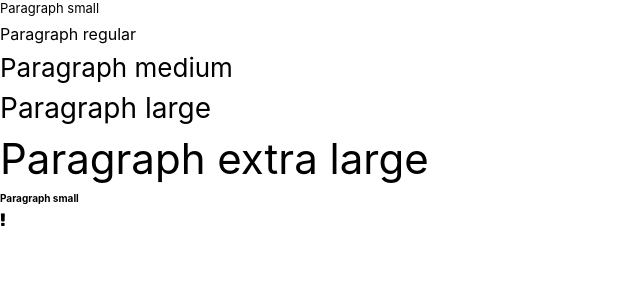
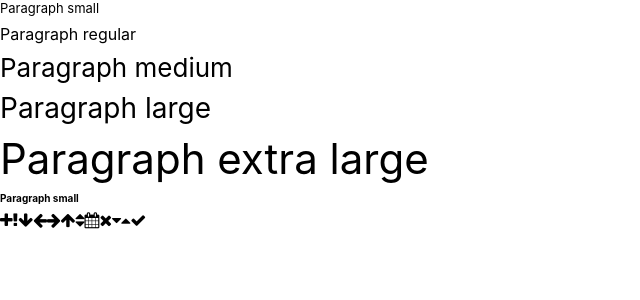
Before and after one commit to happystacklabs/kit, a React (Create React App) app: page / in a window 1280 px wide. Shown: the top 300 px of the page, without its empty margins (0-640 px from the left). Built offline with nearby package versions, Linux system fonts and the light colour scheme.

Commit message:
added more icons

```diff
--- a/src/App.js
+++ b/src/App.js
@@ -13,8 +13,24 @@ class App extends Component {
         <Text element="h2" size="large">Paragraph large</Text>
         <Text element="h1" size="extraLarge">Paragraph extra large</Text>
         <Text element="h5" size="extraSmall" weight="bold">Paragraph small</Text>
+        <Icon name="plus"></Icon>
         <Icon name="exclamation"></Icon>
-        <Icon></Icon>
+        <Icon name="arrow-down"></Icon>
+        <Icon name="arrow-left"></Icon>
+        <Icon name="arrow-right"></Icon>
+        <Icon name="arrow-up"></Icon>
+        <Icon name="sort"></Icon>
+        <Icon name="calendar"></Icon>
+        <Icon name="times"></Icon>
+        <Icon name="caret-down"></Icon>
+        <Icon name="caret-up"></Icon>
+        <Icon name="check"></Icon>
+        <Icon name=""></Icon>
+        <Icon name=""></Icon>
+        <Icon name=""></Icon>
+        <Icon name=""></Icon>
+        <Icon name=""></Icon>
+        <Icon name=""></Icon>
       </div>
     );
   }
--- a/src/components/Icon/index.js
+++ b/src/components/Icon/index.js
@@ -7,6 +7,16 @@ import './Icon.css';
 export const iconNames = {
   'plus': 'fa-plus',
   'exclamation': 'fa-exclamation',
+  'arrow-down': 'fa-arrow-down',
+  'arrow-left': 'fa-arrow-left',
+  'arrow-right': 'fa-arrow-right',
+  'arrow-up': 'fa-arrow-up',
+  'sort': 'fa-sort',
+  'calendar': 'fa-calendar',
+  'times': 'fa-times',
+  'caret-down': 'fa-caret-down',
+  'caret-up': 'fa-caret-up',
+  'check': 'fa-check',
 }
 
 
```
Also changed, not shown: 1 other file (tests, documents, lock files or other folders).
